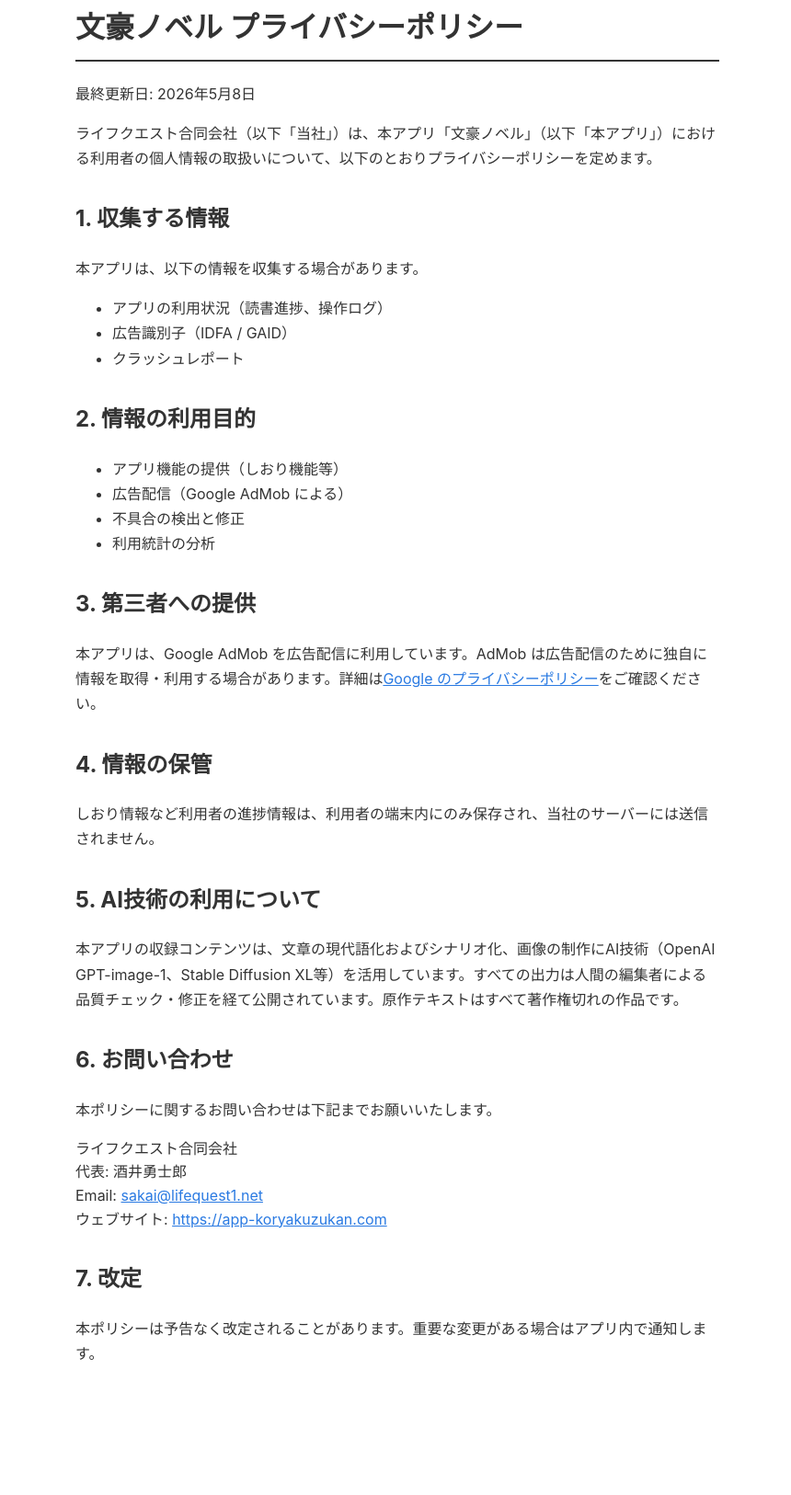
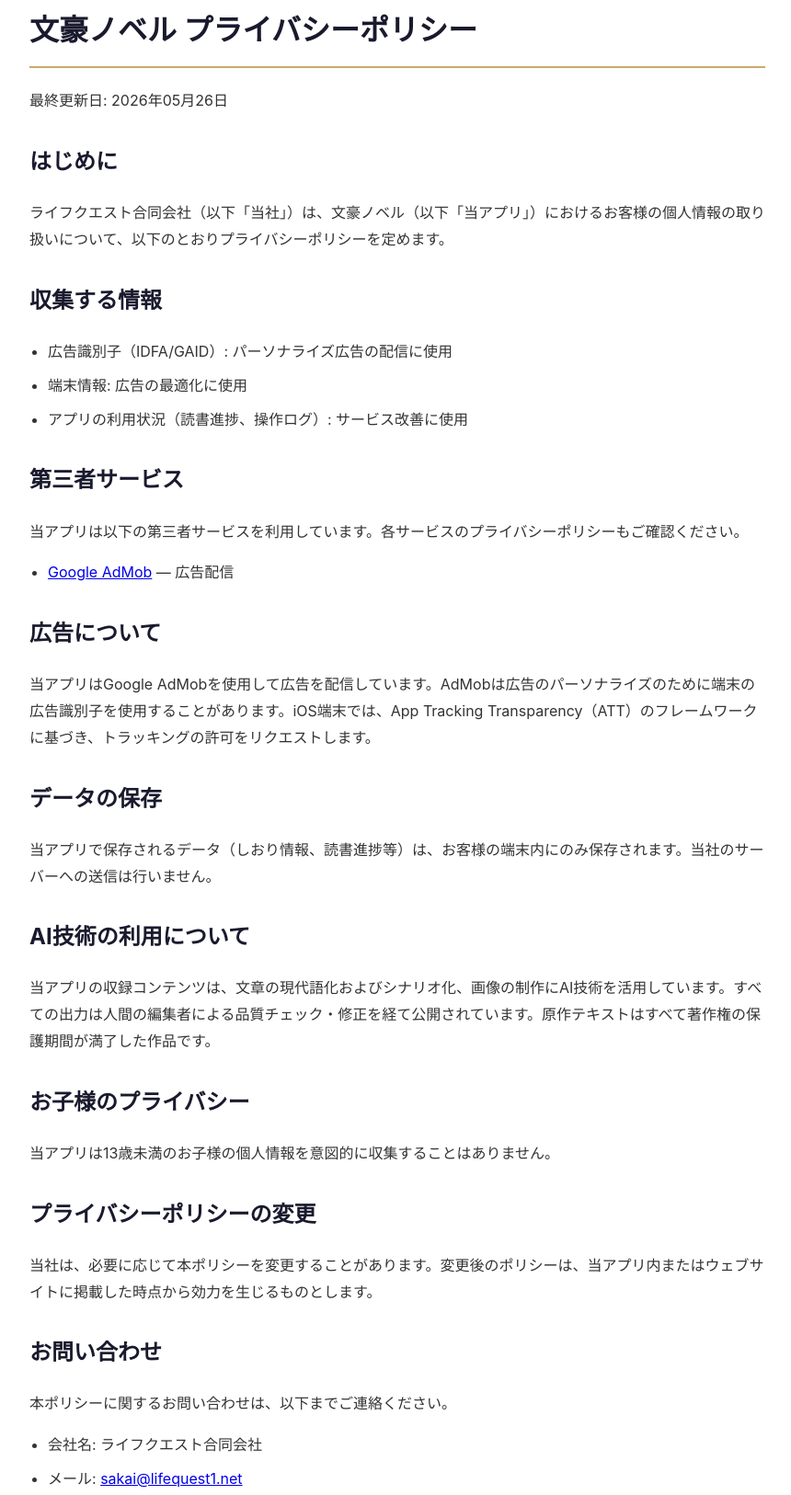
Before and after one commit to yuuzimario/privacy-policies, a plain HTML site: page bungo-novel.html in a window 1280 px wide. Shown: the part 37-1663 px from the top of the page at 92% size, without its empty margins (208-1068 px from the left). Before the commit the page ends 1563 px from the top, so only its background shows below. Drawn offline with Linux system fonts and the light colour scheme.

Commit message:
update: 文豪ノベル プライバシーポリシーを既存フォーマットに統一

```diff
--- a/bungo-novel.html
+++ b/bungo-novel.html
@@ -2,59 +2,62 @@
 <html lang="ja">
 <head>
   <meta charset="UTF-8">
-<meta name="viewport" content="width=device-width, initial-scale=1">
+  <meta name="viewport" content="width=device-width, initial-scale=1.0">
   <title>文豪ノベル プライバシーポリシー</title>
   <style>
-body { font-family: -apple-system, BlinkMacSystemFont, "Segoe UI", "Hiragino Sans", "Yu Gothic UI", sans-serif; max-width: 700px; margin: 40px auto; padding: 0 20px; line-height: 1.7; color: #333; }
-h1 { border-bottom: 2px solid #333; padding-bottom: 8px; }
-h2 { margin-top: 32px; }
-address { font-style: normal; line-height: 1.6; }
-a { color: #2a7ae2; }
+    body { font-family: -apple-system, BlinkMacSystemFont, sans-serif; max-width: 800px; margin: 0 auto; padding: 20px; line-height: 1.8; color: #333; }
+    h1 { color: #1a1a2e; border-bottom: 2px solid #c9a96e; padding-bottom: 10px; }
+    h2 { color: #1a1a2e; margin-top: 30px; }
+    ul { padding-left: 20px; }
+    li { margin-bottom: 8px; }
+    .footer { margin-top: 40px; padding-top: 20px; border-top: 1px solid #ddd; font-size: 0.9em; color: #666; }
   </style>
 </head>
 <body>
+  <h1>文豪ノベル プライバシーポリシー</h1>
+  <p>最終更新日: 2026年05月26日</p>
 
-<h1>文豪ノベル プライバシーポリシー</h1>
-<p>最終更新日: 2026年5月8日</p>
+  <h2>はじめに</h2>
+  <p>ライフクエスト合同会社（以下「当社」）は、文豪ノベル（以下「当アプリ」）におけるお客様の個人情報の取り扱いについて、以下のとおりプライバシーポリシーを定めます。</p>
 
-<p>ライフクエスト合同会社（以下「当社」）は、本アプリ「文豪ノベル」（以下「本アプリ」）における利用者の個人情報の取扱いについて、以下のとおりプライバシーポリシーを定めます。</p>
-
-<h2>1. 収集する情報</h2>
-<p>本アプリは、以下の情報を収集する場合があります。</p>
+  <h2>収集する情報</h2>
   <ul>
-<li>アプリの利用状況（読書進捗、操作ログ）</li>
-<li>広告識別子（IDFA / GAID）</li>
-<li>クラッシュレポート</li>
+    <li>広告識別子（IDFA/GAID）: パーソナライズ広告の配信に使用</li>
+    <li>端末情報: 広告の最適化に使用</li>
+    <li>アプリの利用状況（読書進捗、操作ログ）: サービス改善に使用</li>
   </ul>
 
-<h2>2. 情報の利用目的</h2>
+  <h2>第三者サービス</h2>
+  <p>当アプリは以下の第三者サービスを利用しています。各サービスのプライバシーポリシーもご確認ください。</p>
   <ul>
-<li>アプリ機能の提供（しおり機能等）</li>
-<li>広告配信（Google AdMob による）</li>
-<li>不具合の検出と修正</li>
-<li>利用統計の分析</li>
+    <li><a href="https://policies.google.com/privacy">Google AdMob</a> — 広告配信</li>
   </ul>
 
-<h2>3. 第三者への提供</h2>
-<p>本アプリは、Google AdMob を広告配信に利用しています。AdMob は広告配信のために独自に情報を取得・利用する場合があります。詳細は<a href="https://policies.google.com/privacy" target="_blank" rel="noopener">Google のプライバシーポリシー</a>をご確認ください。</p>
+  <h2>広告について</h2>
+  <p>当アプリはGoogle AdMobを使用して広告を配信しています。AdMobは広告のパーソナライズのために端末の広告識別子を使用することがあります。iOS端末では、App Tracking Transparency（ATT）のフレームワークに基づき、トラッキングの許可をリクエストします。</p>
 
-<h2>4. 情報の保管</h2>
-<p>しおり情報など利用者の進捗情報は、利用者の端末内にのみ保存され、当社のサーバーには送信されません。</p>
+  <h2>データの保存</h2>
+  <p>当アプリで保存されるデータ（しおり情報、読書進捗等）は、お客様の端末内にのみ保存されます。当社のサーバーへの送信は行いません。</p>
 
-<h2>5. AI技術の利用について</h2>
-<p>本アプリの収録コンテンツは、文章の現代語化およびシナリオ化、画像の制作にAI技術（OpenAI GPT-image-1、Stable Diffusion XL等）を活用しています。すべての出力は人間の編集者による品質チェック・修正を経て公開されています。原作テキストはすべて著作権切れの作品です。</p>
+  <h2>AI技術の利用について</h2>
+  <p>当アプリの収録コンテンツは、文章の現代語化およびシナリオ化、画像の制作にAI技術を活用しています。すべての出力は人間の編集者による品質チェック・修正を経て公開されています。原作テキストはすべて著作権の保護期間が満了した作品です。</p>
 
-<h2>6. お問い合わせ</h2>
-<p>本ポリシーに関するお問い合わせは下記までお願いいたします。</p>
-<address>
-ライフクエスト合同会社<br>
-代表: 酒井勇士郎<br>
-Email: <a href="mailto:sakai@lifequest1.net">sakai@lifequest1.net</a><br>
-ウェブサイト: <a href="https://app-koryakuzukan.com">https://app-koryakuzukan.com</a>
-</address>
+  <h2>お子様のプライバシー</h2>
+  <p>当アプリは13歳未満のお子様の個人情報を意図的に収集することはありません。</p>
 
-<h2>7. 改定</h2>
-<p>本ポリシーは予告なく改定されることがあります。重要な変更がある場合はアプリ内で通知します。</p>
+  <h2>プライバシーポリシーの変更</h2>
+  <p>当社は、必要に応じて本ポリシーを変更することがあります。変更後のポリシーは、当アプリ内またはウェブサイトに掲載した時点から効力を生じるものとします。</p>
 
+  <h2>お問い合わせ</h2>
+  <p>本ポリシーに関するお問い合わせは、以下までご連絡ください。</p>
+  <ul>
+    <li>会社名: ライフクエスト合同会社</li>
+    <li>メール: <a href="mailto:sakai@lifequest1.net">sakai@lifequest1.net</a></li>
+  </ul>
+
+  <div class="footer">
+    <p>&copy; 2026 ライフクエスト合同会社. All rights reserved.</p>
+    <p>App ID: net.lifequest1.bungonovel</p>
+  </div>
 </body>
 </html>
```
Lines whose indentation alone changed are shown as unchanged.
